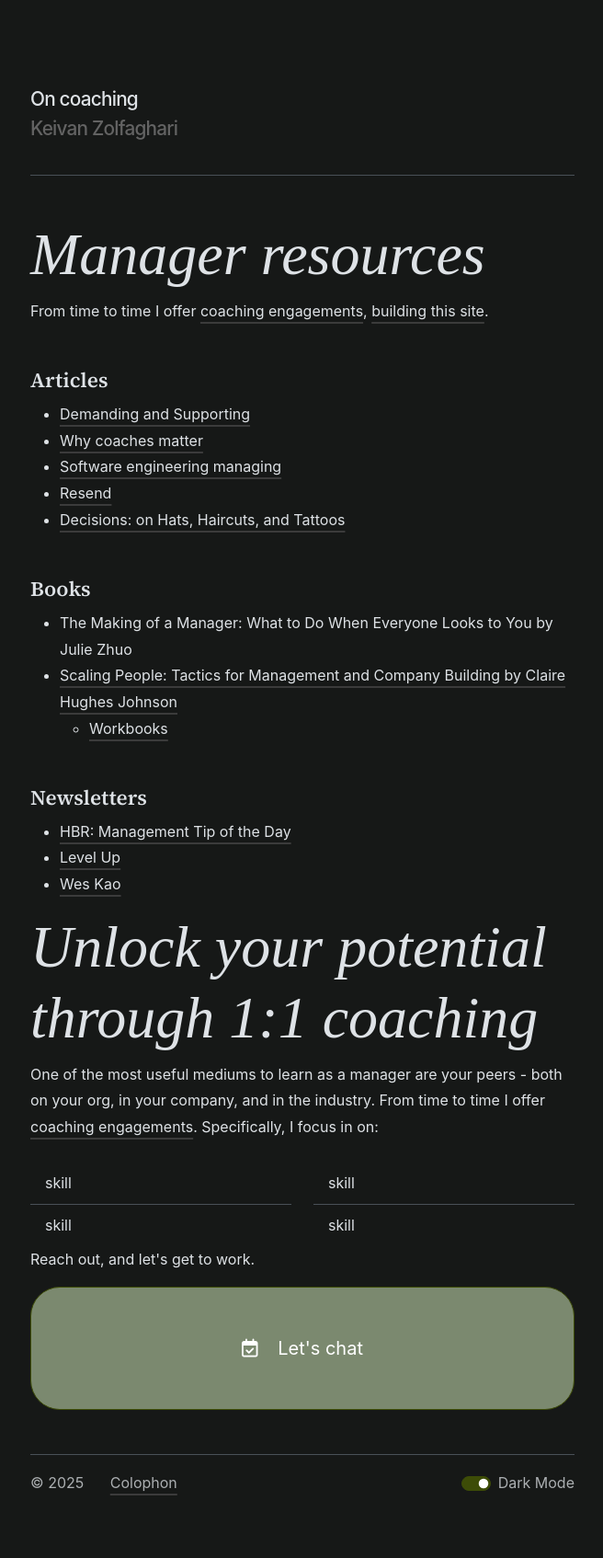
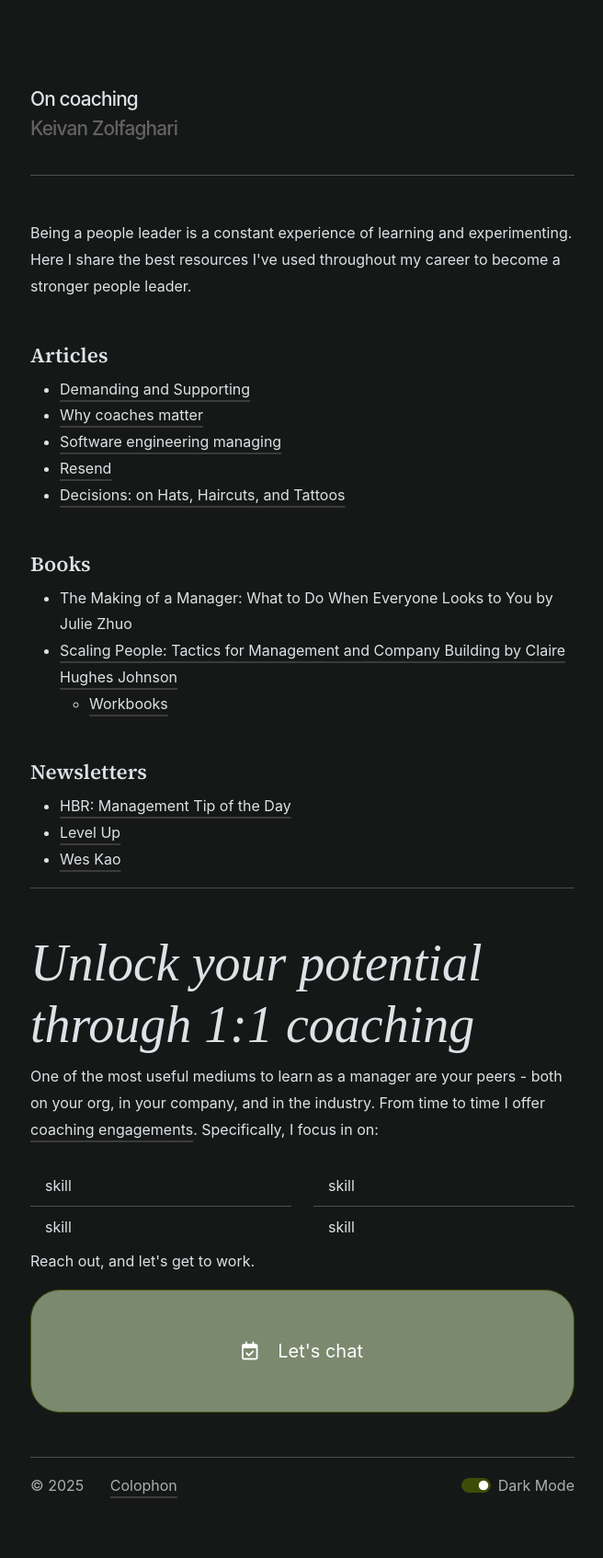
Before and after one commit to keivanz/keivanz.github.io, a Jekyll site: the page built from pages/coach.html, in a window 1280 px wide. Shown: the whole page at 92% size, without its empty margins (311-967 px from the left). Built offline with Jekyll 4.4.1, drawn with Linux system fonts in a browser that asks for light colours; nearby versions of some CDN libraries; some web fonts are replaced.

Commit message:
Update coaching.html

```diff
--- a/_includes/coaching.html
+++ b/_includes/coaching.html
@@ -1,6 +1,4 @@
-<h1 class="display-3 highlight_italic">Manager resources</h1>
-
-<p>From time to time I offer <a href="/coach">coaching engagements</a>, <a href="/colophon">building this site</a>.
+<p>Being a people leader is a constant experience of learning and experimenting. Here I share the best resources I've used throughout my career to become a stronger people leader.</p>
 
 <h2 class="mt-5 serif-heading">Articles</h2>
   <ul>
@@ -28,8 +26,8 @@
   </ul>
 
 
-<div class="test">
-  <h1 class="display-3 highlight_italic">Unlock your potential through 1:1 coaching</h1>
+<hr/>
+<h1 class="display-4 mt-5 highlight_italic">Unlock your potential through 1:1 coaching</h1>
 <div class="col-lg-12">
   <p class="mb-4">One of the most useful mediums to learn as a manager are your peers - both on your org, in your company, and in the industry. From time to time I offer <a href="/coach">coaching engagements</a>. Specifically, I focus in on:
 </div>
@@ -52,4 +50,3 @@
 <button type="button" class="btn btn-primary btn-lg px-4 py-5 rounded-5 focus-ring w-100 gap-3">
   <i class="fa-regular fa-calendar-check pe-3"></i> Let's chat
 </button>
-</div>
```
Lines whose indentation alone changed are shown as unchanged.
